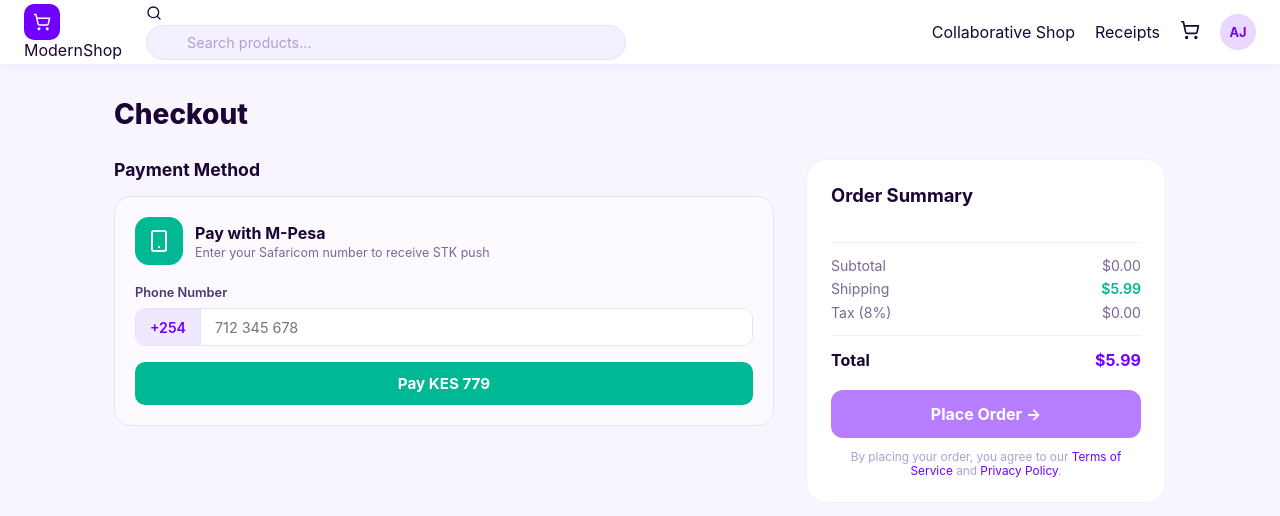
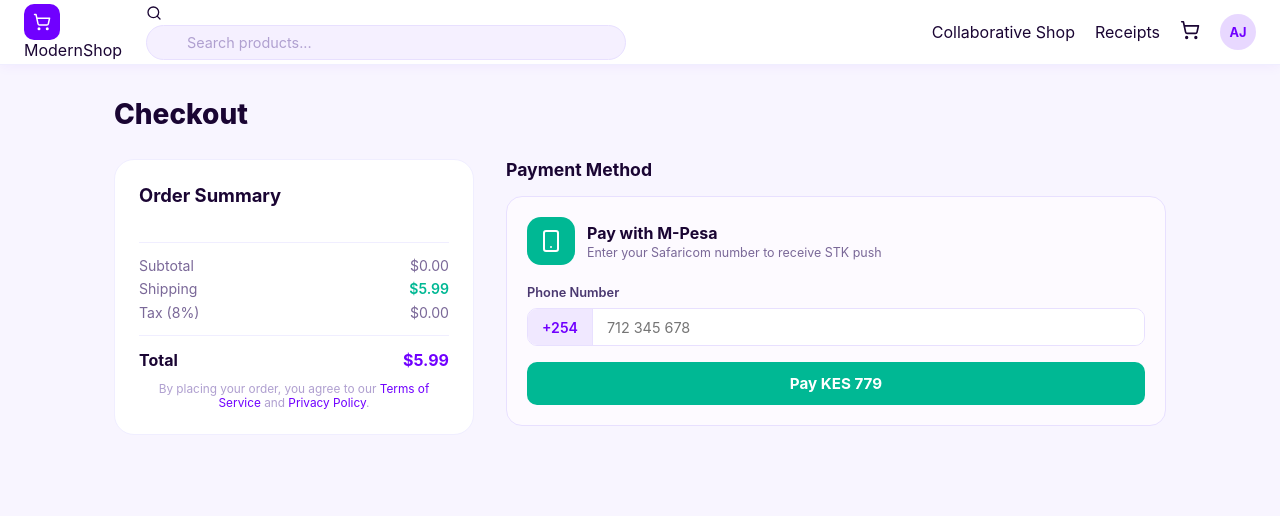
Before and after one commit to bonnie-boni/hackathonLish, a Next.js app: page /checkout in a window 1280 px wide. Shown: the top 516 px of the page. Built offline with nearby package versions, Linux system fonts and the light colour scheme.

Commit message:
checkout structure

```diff
--- a/app/checkout/page.tsx
+++ b/app/checkout/page.tsx
@@ -67,6 +67,13 @@ export default function CheckoutPage() {
         <h1 className="page-title">Checkout</h1>
 
         <div className="checkout-layout">
+          {/* Order Summary */}
+          <OrderSummary
+            items={items}
+            onPlaceOrder={() => {}}
+            loading={false}
+          />
+
           {/* Payment */}
           <div className="payment-section">
             <h2 className="section-title">Payment Method</h2>
@@ -77,12 +84,7 @@ export default function CheckoutPage() {
             />
           </div>
 
-          {/* Order Summary */}
-          <OrderSummary
-            items={items}
-            onPlaceOrder={() => {}}
-            loading={false}
-          />
+
         </div>
       </main>
 
--- a/components/checkout/OrderSummary.tsx
+++ b/components/checkout/OrderSummary.tsx
@@ -58,13 +58,6 @@ export default function OrderSummary({ items, onPlaceOrder, loading }: OrderSumm
         <span className="total-amount">{formatCurrency(total)}</span>
       </div>
 
-      <button
-        className="place-order-btn"
-        onClick={onPlaceOrder}
-        disabled={loading || items.length === 0}
-      >
-        {loading ? 'Processing...' : 'Place Order →'}
-      </button>
 
       <p className="tos-note">
         By placing your order, you agree to our{' '}
```
Also changed, not shown: 1 other file (tests, documents, lock files or other folders).
